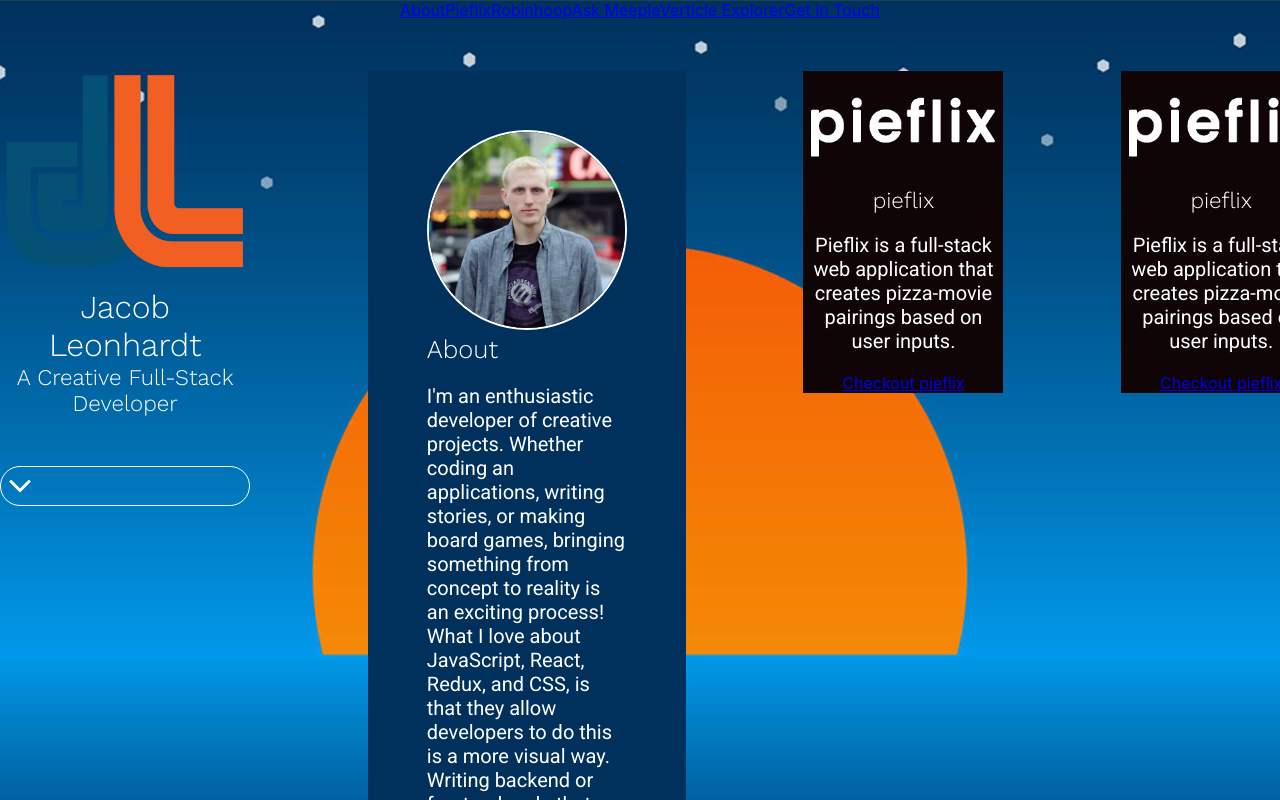
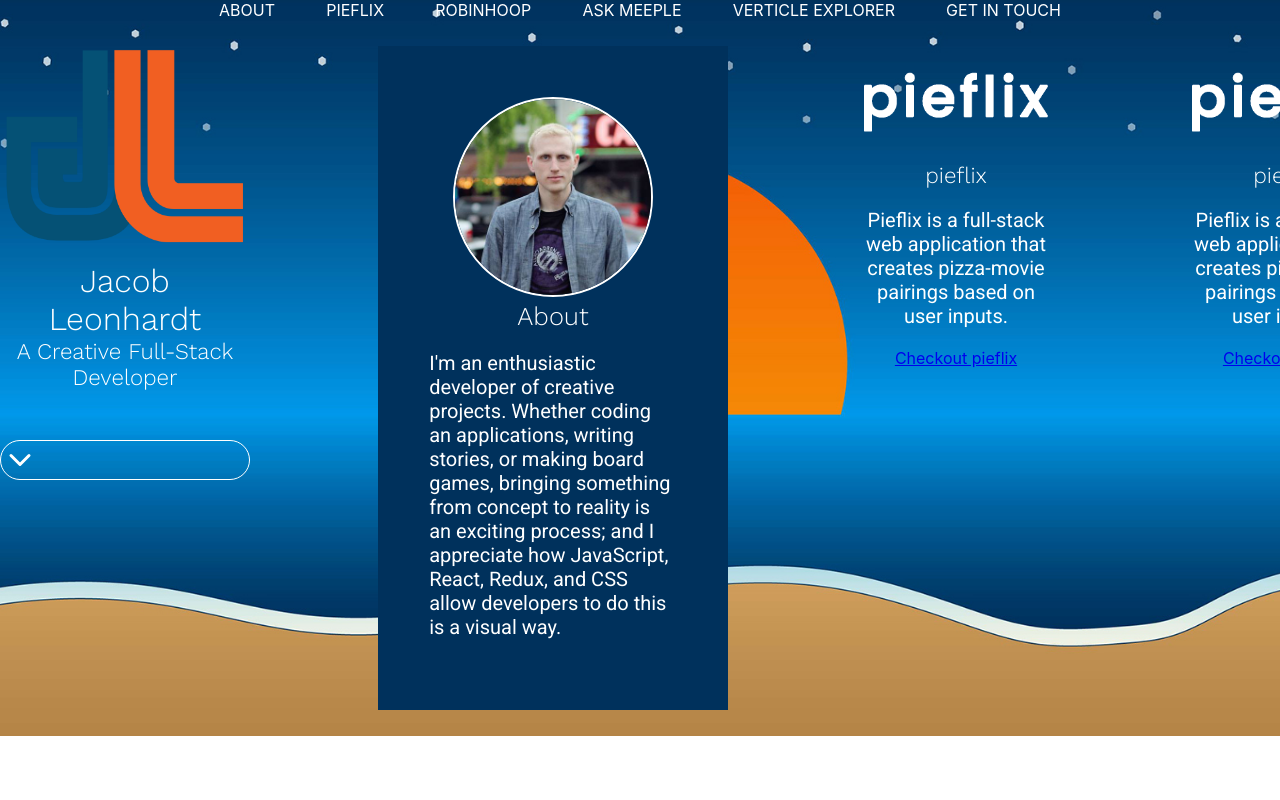
Before and after one commit to jacobleonhardt/portfolio, a React (Create React App) app in the folder portfolio/: page / in a window 1280 px wide. Built offline with nearby package versions, Linux system fonts and the light colour scheme.

Commit message:
basic nav style

```diff
--- a/portfolio/src/components/about/about.css
+++ b/portfolio/src/components/about/about.css
@@ -1,12 +1,18 @@
 #about {
-    padding: 5%;
+    padding: 4%;
+    min-width: 350px;
+    width: 100%;
     background-color: #00315C;
     color: #fff;
-    text-align: left;
 }
 
 #about img {
+    margin: 0 auto;
     max-width: 200px;
     border: 2px solid #fff;
     border-radius: 150px;
 }
+
+#about p {
+    text-align: left;
+}
--- a/portfolio/src/components/about/about.js
+++ b/portfolio/src/components/about/about.js
@@ -7,7 +7,7 @@ const About = () => {
         <div id="about" className="card">
             <img src={headshot} alt="Jacob Leonhardt headshot"/>
             <h3>About</h3>
-            <p>I'm an enthusiastic developer of creative projects. Whether coding an applications, writing stories, or making board games, bringing something from concept to reality is an exciting process! What I love about JavaScript, React, Redux, and CSS, is that they allow developers to do this is a more visual way. Writing backend or frontend code that renders data on screen, then designing the presentation of that data is a creative adventure. And like all adventures, a few obstacles makes the story a little more interesting.</p>
+            <p>I'm an enthusiastic developer of creative projects. Whether coding an applications, writing stories, or making board games, bringing something from concept to reality is an exciting process; and I appreciate how JavaScript, React, Redux, and CSS allow developers to do this is a visual way.</p>
         </div>
     )
 }
--- a/portfolio/src/components/global/nav.css
+++ b/portfolio/src/components/global/nav.css
@@ -0,0 +1,11 @@
+#navbar {
+    display: flex;
+    justify-content: center;
+}
+
+#navbar a {
+    color: #fff;
+    text-decoration: none;
+    text-transform: uppercase;
+    margin: 0 2%;
+}
--- a/portfolio/src/components/global/nav.js
+++ b/portfolio/src/components/global/nav.js
@@ -5,12 +5,12 @@ import './nav.css'
 const Nav = () => {
     return (
         <div id="navbar">
-            <Link to="#">About</Link>
-            <Link to="#">Pieflix</Link>
-            <Link to="#">Robinhoop</Link>
-            <Link to="#">Ask Meeple</Link>
-            <Link to="#">Verticle Explorer</Link>
-            <Link to="#">Get in Touch</Link>
+            <Link to="/#about">About</Link>
+            <Link to="/#pieflix">Pieflix</Link>
+            <Link to="/#robinhoop">Robinhoop</Link>
+            <Link to="/#ask-meeple">Ask Meeple</Link>
+            <Link to="/#verticle-explorer">Verticle Explorer</Link>
+            <Link to="/#contact">Get in Touch</Link>
         </div>
     )
 }
--- a/portfolio/src/components/splash/landing.css
+++ b/portfolio/src/components/splash/landing.css
@@ -5,7 +5,7 @@
     overflow-x: auto;
     scroll-snap-type: x mandatory;
     scroll-behavior: smooth;
-    padding: 4%;
+    padding: 2% 0;
     height: 100%;
     height: auto;
     color: #fff;
@@ -27,12 +27,11 @@
 }
 
 .card {
-    position: relative;
-    display: block;
+    /* position: relative; */
+    /* display: block; */
     /* width: 900px; */
-    /* height: 80%; */
-    margin-right: 10%;
-    background: rgb(15, 4, 6);
+    max-height: 800px;
+    margin: 0 5%;
     scroll-snap-align: start;
     transform-origin: center center;
     transform: scale(1);
```
